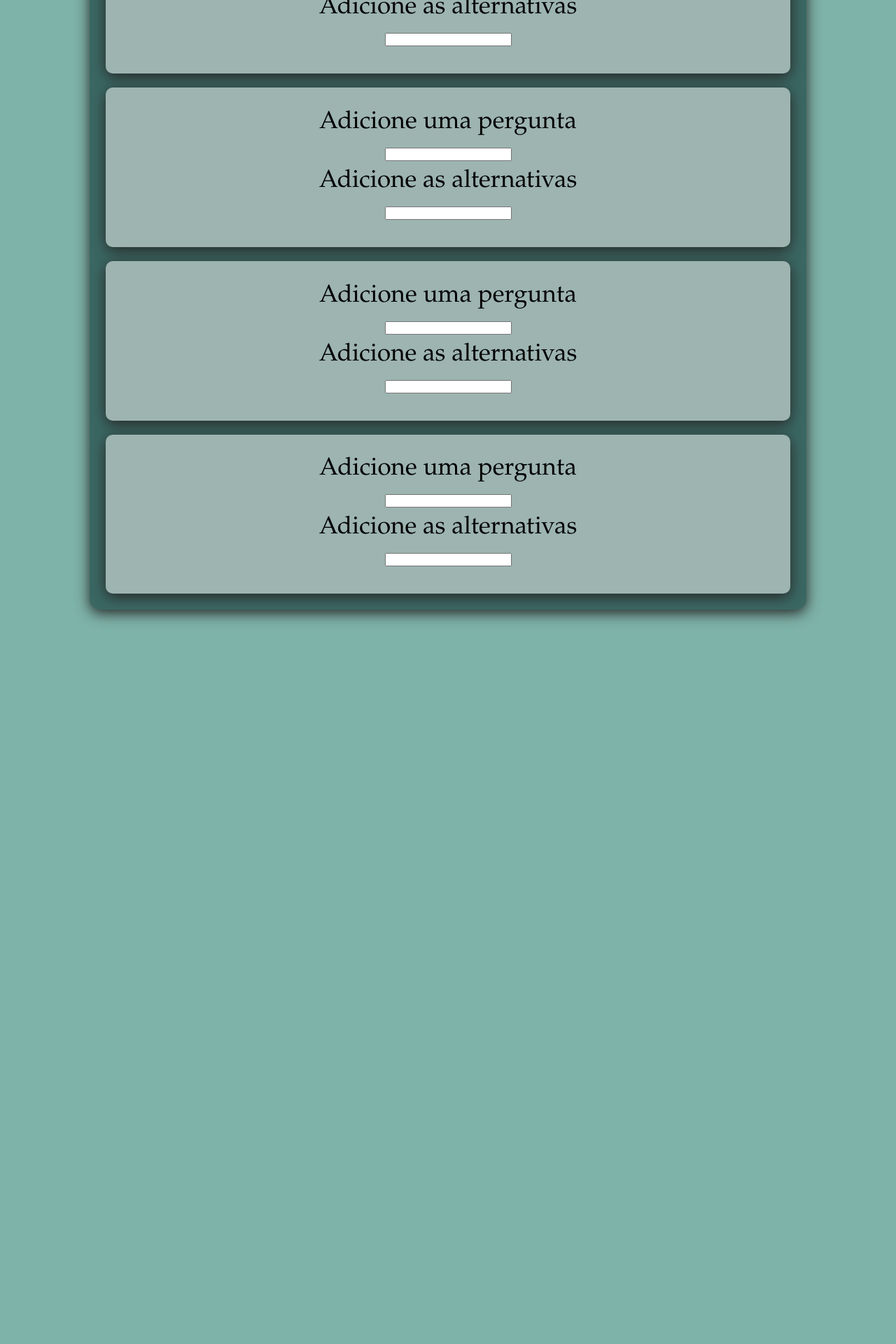
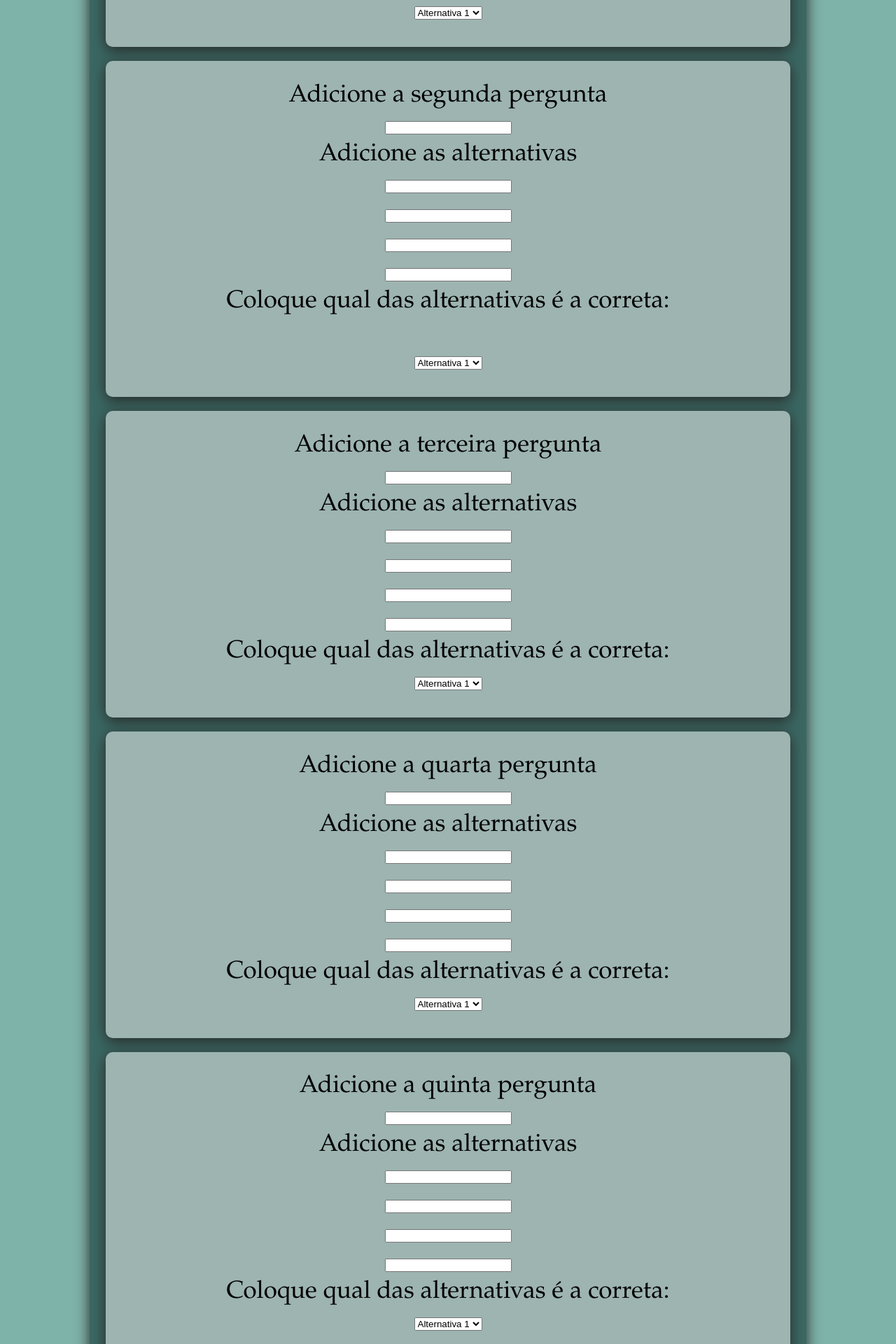
Before and after one commit to Bob-Cafezento/Front, a Vue app: page /adicionarformulario in a window 1280 px wide. Shown: the part 720-2640 px from the top of the page at 70% size. Before the commit the page ends 1630 px from the top, so only its background shows below. Built offline with nearby package versions, Linux system fonts and the light colour scheme.

Commit message:
Terminando tela de cont e form

```diff
--- a/src/views/AdicionarConteudoView.vue
+++ b/src/views/AdicionarConteudoView.vue
@@ -1,27 +1,19 @@
-<script>
-
-export default {
-  data() {
-    return {
-      titulo: "",
-      paragrafo: "",
-    };
-  },
-
-}
-</script>
-
-
 <template>
     <div id="abrangent">
         <main>
+
             <div class="box">
-            Adicione um título<br/>
-            <input type="text" v-model="titulo"/><br/>
-        </div><br />
-        <div class="box">
-            Adicione um Paragráfo<br/>
-            <textarea v-model="paragrafo" wrap="hard" class="paragrafo"></textarea><br/>
+                Selecione qual será a disciplina do conteúdo que você deseja adicionar ao site:<br>
+                <select name="select">
+                        <option value="valor1" selected>Português</option>
+                        <option value="valor2">Matemática</option>
+                        <option value="valor3">Historia</option>
+                        <option value="valor3">Geografia</option>
+                    </select><br>
+                Adicione um título<br>
+                <input type="text" v-model="titulo"/><br>
+                Adicione um Paragráfo<br>
+                <textarea v-model="paragrafo" wrap="hard" class="paragrafo"></textarea><br>
             </div>
             <div class="box" @click="$router.push('/adicionarformulario')">
                 Deseja adicionar um formulário ao seu conteúdo?
@@ -36,12 +28,21 @@ export default {
     </div>
 </template>
 
+<script>
+export default {
+  data() {
+    return {
+      titulo: "",
+      paragrafo: "",
+    };
+  },
+}
+</script>
+
 <style scoped>
     .box{
         width: 100%;
-
     }
-
     .resumo{
         white-space: pre-line;
     }
--- a/src/views/AdicionarFormularioView.vue
+++ b/src/views/AdicionarFormularioView.vue
@@ -3,41 +3,166 @@
         <main>
             <div class="box">
                 Adicione um Título para este Formulário<br>
-                <input type="text">
+                <input type="text" v-model="titulo">
             </div>
             <div class="box">
-                Adicione uma pergunta<br>
-                <input type="text"><br>
+                Adicione a primeira pergunta<br>
+                <input type="text" v-model="pergunta1"><br>
                 Adicione as alternativas<br>
-                <input type="text">
+                <input type="text" v-model="alternativa11"><br>
+                <input type="text" v-model="alternativa12"><br>
+                <input type="text" v-model="alternativa13"><br>
+                <input type="text" v-model="alternativa14"><br>
+                Coloque qual das alternativas é a correta:<br>
+                <select name="select">
+                    <option value="valor1" selected>Alternativa 1</option>
+                    <option value="valor2" >Alternativa 2</option>
+                    <option value="valor3">Alternativa 3</option>
+                    <option value="valor3">Alternativa 4</option>
+                </select>
             </div>
             <div class="box">
-                Adicione uma pergunta<br>
-                <input type="text"><br>
+                Adicione a segunda pergunta<br>
+                <input type="text" v-model="pergunta2"><br>
                 Adicione as alternativas<br>
-                <input type="text">
+                <input type="text" v-model="alternativa21"><br>
+                <input type="text" v-model="alternativa22"><br>
+                <input type="text" v-model="alternativa23"><br>
+                <input type="text" v-model="alternativa24"><br>
+                Coloque qual das alternativas é a correta:<br><br>
+                <select name="select">
+                    <option value="valor1" selected>Alternativa 1</option>
+                    <option value="valor2" >Alternativa 2</option>
+                    <option value="valor3">Alternativa 3</option>
+                    <option value="valor3">Alternativa 4</option>
+                </select>
             </div>
             <div class="box">
-                Adicione uma pergunta<br>
-                <input type="text"><br>
+                Adicione a terceira pergunta<br>
+                <input type="text" v-model="pergunta3"><br>
                 Adicione as alternativas<br>
-                <input type="text">
+                <input type="text" v-model="alternativa31"><br>
+                <input type="text" v-model="alternativa32"><br>
+                <input type="text" v-model="alternativa33"><br>
+                <input type="text" v-model="alternativa34"><br>
+                Coloque qual das alternativas é a correta:<br>
+                <select name="select">
+                    <option value="valor1" selected>Alternativa 1</option>
+                    <option value="valor2" >Alternativa 2</option>
+                    <option value="valor3">Alternativa 3</option>
+                    <option value="valor3">Alternativa 4</option>
+                </select>
             </div>
             <div class="box">
-                Adicione uma pergunta<br>
-                <input type="text"><br>
+                Adicione a quarta pergunta<br>
+                <input type="text" v-model="pergunta4"><br>
                 Adicione as alternativas<br>
-                <input type="text">
+                <input type="text" v-model="alternativa41"><br>
+                <input type="text" v-model="alternativa42"><br>
+                <input type="text" v-model="alternativa43"><br>
+                <input type="text" v-model="alternativa44"><br>
+                Coloque qual das alternativas é a correta:<br>
+                <select name="select">
+                    <option value="valor1" selected>Alternativa 1</option>
+                    <option value="valor2" >Alternativa 2</option>
+                    <option value="valor3">Alternativa 3</option>
+                    <option value="valor3">Alternativa 4</option>
+                </select>
             </div>
             <div class="box">
-                Adicione uma pergunta<br>
-                <input type="text"><br>
+                Adicione a quinta pergunta <br>
+                <input type="text" v-model="pergunta5"><br>
                 Adicione as alternativas<br>
-                <input type="text">
+                <input type="text" v-model="alternativa51"><br>
+                <input type="text" v-model="alternativa52"><br>
+                <input type="text" v-model="alternativa53"><br>
+                <input type="text" v-model="alternativa54"><br>
+                Coloque qual das alternativas é a correta:<br>
+                <select name="select">
+                    <option value="valor1" selected>Alternativa 1</option>
+                    <option value="valor2" >Alternativa 2</option>
+                    <option value="valor3">Alternativa 3</option>
+                    <option value="valor3">Alternativa 4</option>
+                </select>
             </div>
+        </main>
+        <main class="resumo">
+            <h1>{{ titulo }}</h1> <br>
+            <!--Primeira pergunta-->
+            {{ pergunta1 }}<br>
+            <input type="radio" name="Pergunta1" value="">{{ alternativa11 }}<br>
+            <input type="radio" name="Pergunta1" value="">{{ alternativa12 }}<br>
+            <input type="radio" name="Pergunta1" value="">{{ alternativa13 }}<br>
+            <input type="radio" name="Pergunta1" value="">{{ alternativa14 }}<br>
+            <!--Segunda pergunta-->
+            {{ pergunta2 }}<br>
+            <input type="radio" name="Pergunta" value="">{{ alternativa21 }}<br>
+            <input type="radio" name="Pergunta" value="">{{ alternativa22 }}<br>
+            <input type="radio" name="Pergunta" value="">{{ alternativa23 }}<br>
+            <input type="radio" name="Pergunta" value="">{{ alternativa24 }}<br>
+            <!--Terceira pergunta-->
+            {{ pergunta3 }}<br>
+            <input type="radio" name="Pergunta" value="">{{ alternativa31 }}<br>
+            <input type="radio" name="Pergunta" value="">{{ alternativa32 }}<br>
+            <input type="radio" name="Pergunta" value="">{{ alternativa33 }}<br>
+            <input type="radio" name="Pergunta" value="">{{ alternativa34 }}<br>
+            <!--Quarta pergunta-->
+            {{ pergunta4 }}<br>
+            <input type="radio" name="Pergunta" value="">{{ alternativa41 }}<br>
+            <input type="radio" name="Pergunta" value="">{{ alternativa42 }}<br>
+            <input type="radio" name="Pergunta" value="">{{ alternativa43 }}<br>
+            <input type="radio" name="Pergunta" value="">{{ alternativa44 }}<br>
+            <!--Segunda pergunta-->
+            {{ pergunta5 }}<br>
+            <input type="radio" name="Pergunta" value="">{{ alternativa51 }}<br>
+            <input type="radio" name="Pergunta" value="">{{ alternativa52 }}<br>
+            <input type="radio" name="Pergunta" value="">{{ alternativa53 }}<br>
+            <input type="radio" name="Pergunta" value="">{{ alternativa54 }}<br>
         </main>
     </div>
 </template>
+
+<script>
+
+export default {
+  data() {
+    return {
+      titulo: "",
+      pergunta1: "",
+      alternativa11: "",
+      alternativa12: "",
+      alternativa13: "",
+      alternativa14: "",
+      alternativacerta1: "",
+      pergunta2: "",
+      alternativa21: "",
+      alternativa22: "",
+      alternativa23: "",
+      alternativa24: "",
+      alternativacerta2: "",
+      pergunta3: "",
+      alternativa31: "",
+      alternativa32: "",
+      alternativa33: "",
+      alternativa34: "",
+      alternativacerta3: "",
+      pergunta4: "",
+      alternativa41: "",
+      alternativa42: "",
+      alternativa43: "",
+      alternativa44: "",
+      alternativacerta4: "",
+      pergunta5: "",
+      alternativa51: "",
+      alternativa52: "",
+      alternativa53: "",
+      alternativa54: "",
+      alternativacerta5: "",
+    };
+  },
+
+}
+</script>
 
 <style scoped>
     .box {
```
Also changed, not shown: 1 other file (tests, documents, lock files or other folders). Lines whose indentation alone changed are shown as unchanged.
